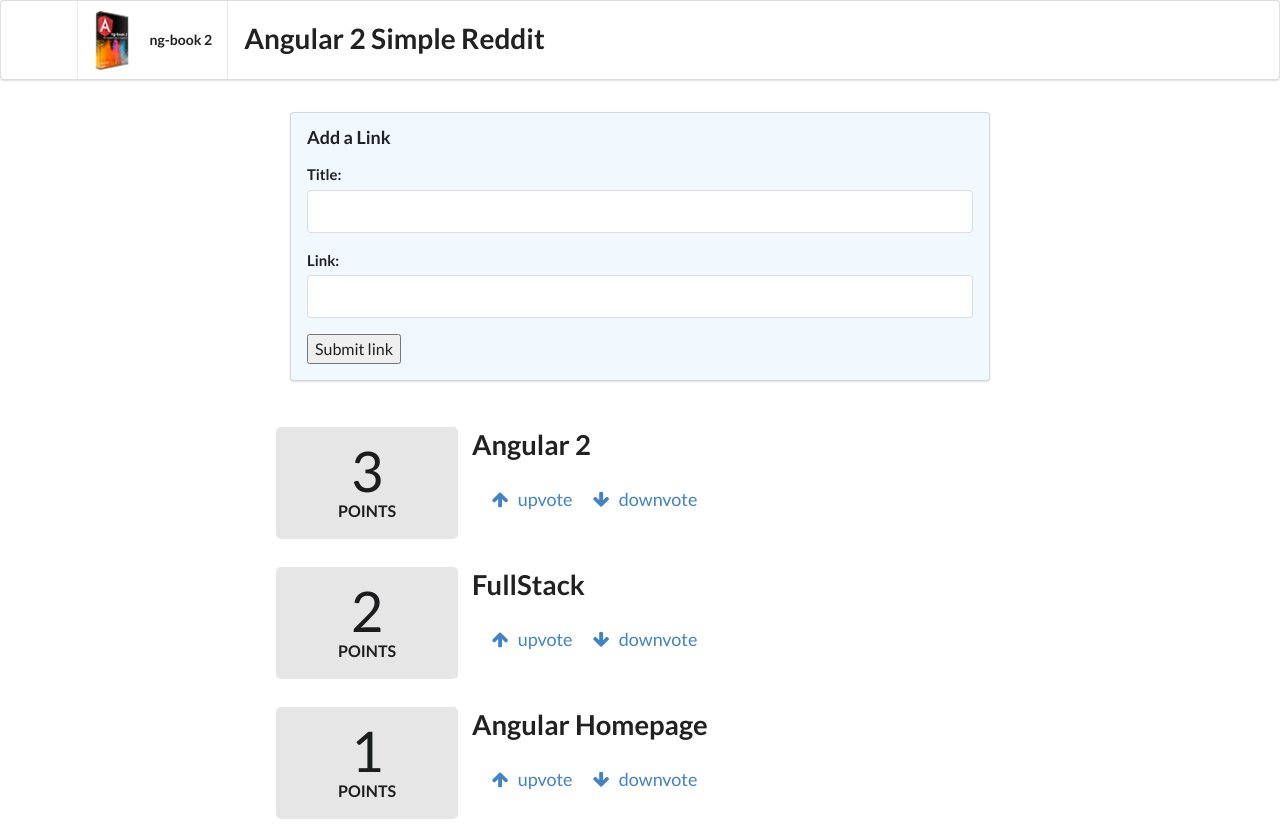
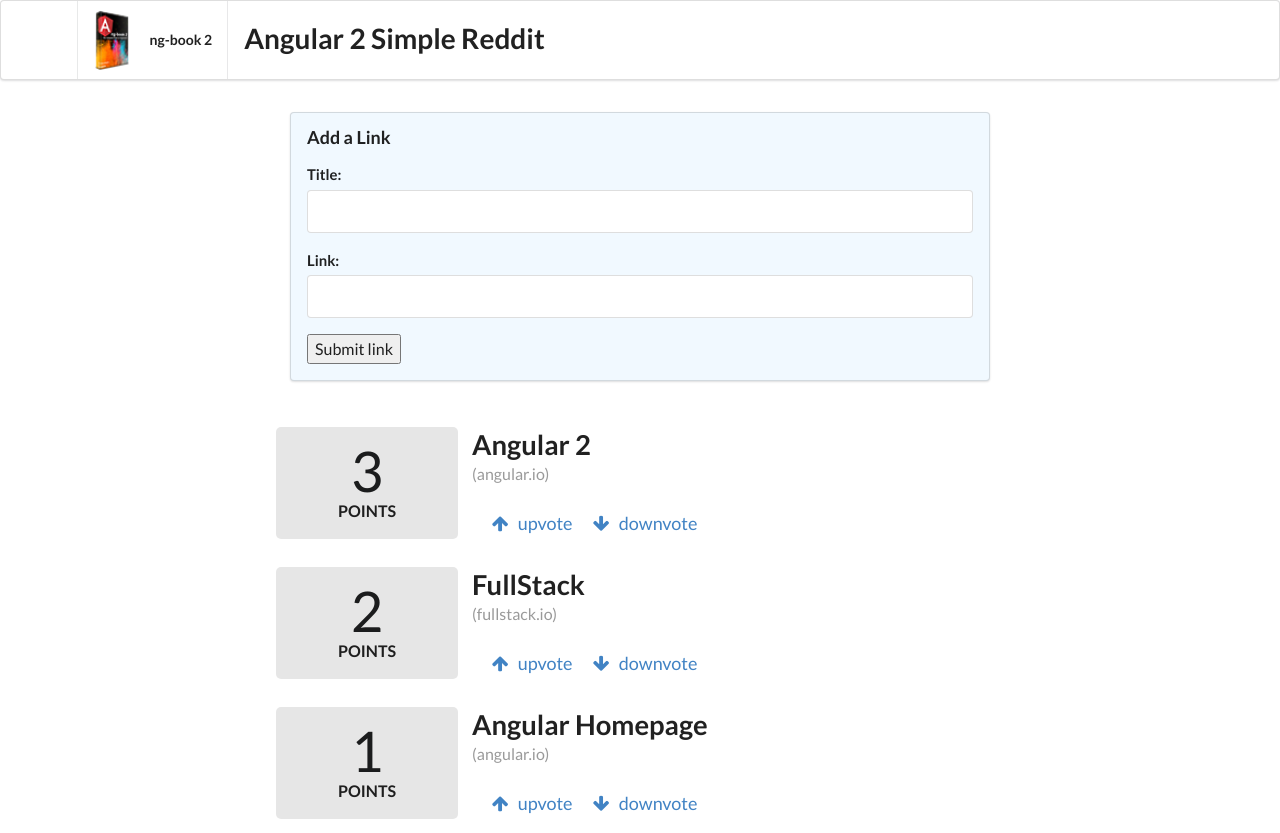
Before and after one commit to dcorns/angular2_reddit, an Angular app: page / in a window 1280 px wide. Built offline with nearby package versions, Linux system fonts and the light colour scheme.

Commit message:
add domain hint and list sorting

```diff
--- a/src/app/app.component.html
+++ b/src/app/app.component.html
@@ -11,5 +11,5 @@
   <button (click)="addArticle(newtitle, newlink)" class="positive right floated button">Submit link</button>
 </form>
 <div class="ui grid posts">
-  <app-article *ngFor="let article of articles" [article]="article"></app-article>
+  <app-article *ngFor="let article of sortedArticles()" [article]="article"></app-article>
 </div>
--- a/src/app/app.component.ts
+++ b/src/app/app.component.ts
@@ -23,4 +23,7 @@
     link.value = '';
     return false;
   }
+  sortedArticles(): Array<Article>{
+    return this.articles.sort((a: Article, b: Article) => b.votes - a.votes);
+  }
 }
--- a/src/app/article/article.component.html
+++ b/src/app/article/article.component.html
@@ -12,6 +12,7 @@
   <a class="ui large header" href="{{article.link}}">
     {{article.title}}
   </a>
+  <div class="meta">({{ article.domain() }})</div>
   <ul class="ui big horizontal list voters">
     <li class="item">
       <a href (click)="voteUp()">
--- a/src/app/article/article.model.ts
+++ b/src/app/article/article.model.ts
@@ -23,4 +23,13 @@
     this.votes --;
     return false; //prevent propagation refresh
   }
+
+  domain(): string{
+    try{
+      const link: string = this.link.split('//')[1];
+      return link.split('/')[0];
+    }catch (err){
+      return null;
+    }
+  }
 }
```
